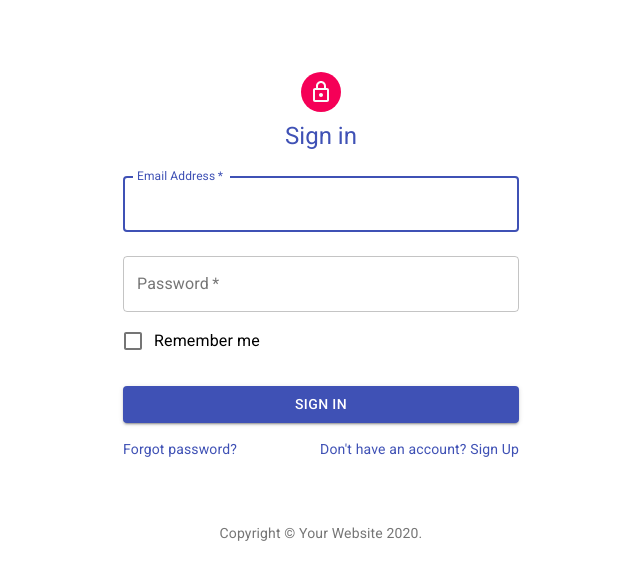
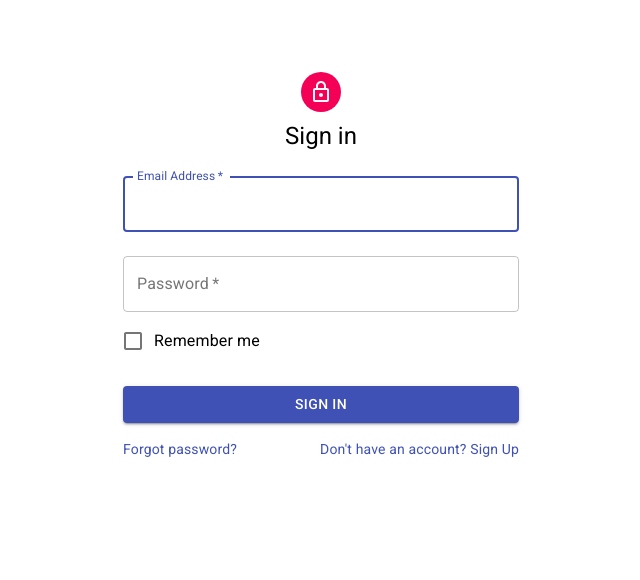
Before and after one commit to vpvnguyen/dnd-character-sheet-5e, a Next.js app in the folder app/: page /SignIn in a window 1280 px wide. Shown: the top 580 px of the page, without its empty margins (319-959 px from the left). Built offline with nearby package versions, Linux system fonts and the light colour scheme.

Commit message:
removed copyright and sign in typography link

```diff
--- a/app/pages/SignIn.js
+++ b/app/pages/SignIn.js
@@ -8,24 +8,10 @@ import FormControlLabel from "@material-ui/core/FormControlLabel";
 import Checkbox from "@material-ui/core/Checkbox";
 import Link from "@material-ui/core/Link";
 import Grid from "@material-ui/core/Grid";
-import Box from "@material-ui/core/Box";
 import LockOutlinedIcon from "@material-ui/icons/LockOutlined";
 import Typography from "@material-ui/core/Typography";
 import { makeStyles } from "@material-ui/core/styles";
 import Container from "@material-ui/core/Container";
-
-function Copyright() {
-  return (
-    <Typography variant="body2" color="textSecondary" align="center">
-      {"Copyright © "}
-      <Link color="inherit" href="https://material-ui.com/">
-        Your Website
-      </Link>{" "}
-      {new Date().getFullYear()}
-      {"."}
-    </Typography>
-  );
-}
 
 const useStyles = makeStyles(theme => ({
   paper: {
@@ -47,7 +33,7 @@ const useStyles = makeStyles(theme => ({
   }
 }));
 
-export default function SignIn() {
+const SignIn = () => {
   const classes = useStyles();
 
   return (
@@ -58,11 +44,9 @@ export default function SignIn() {
           <Avatar className={classes.avatar}>
             <LockOutlinedIcon />
           </Avatar>
-          <Link href="/Dashboard">
-            <Typography component="h1" variant="h5">
-              Sign in
-            </Typography>
-          </Link>
+          <Typography component="h1" variant="h5">
+            Sign in
+          </Typography>
 
           <form className={classes.form} noValidate>
             <TextField
@@ -115,10 +99,9 @@ export default function SignIn() {
             </Grid>
           </form>
         </div>
-        <Box mt={8}>
-          <Copyright />
-        </Box>
       </Container>
     </>
   );
-}
+};
+
+export default SignIn;
```
